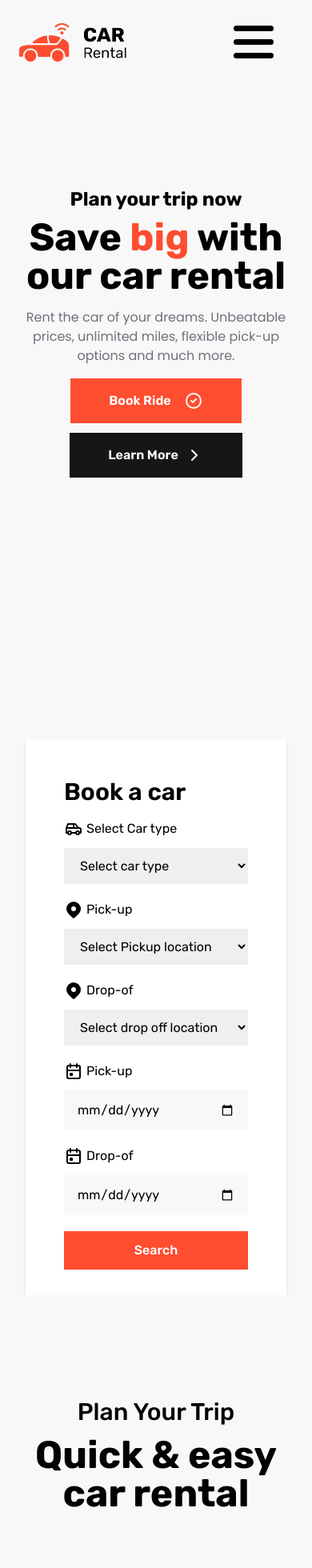
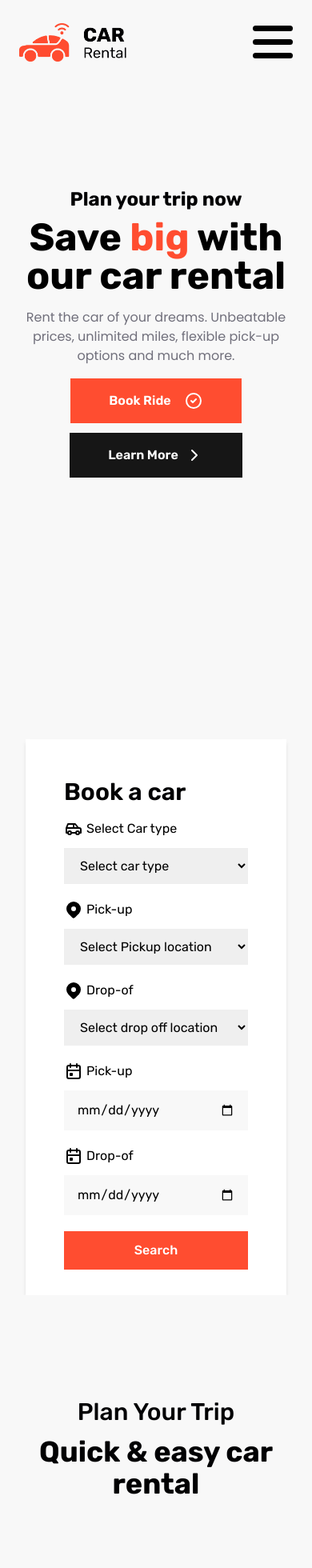
Before and after one commit to ahmad-kashkoush/Car-Rental, a React (Vite) app: page / in a window 390 px wide. Shown: the top 1960 px of the page at 80% size. Built offline with nearby package versions, Linux system fonts and the light colour scheme.

Commit message:
refactor: update heading size

```diff
--- a/src/components/Header.jsx
+++ b/src/components/Header.jsx
@@ -36,7 +36,7 @@ function Header() {
                 />
               </Link>
             </div>
-            <label htmlFor="ham-checkbox" className="hamburgerMenu px-6 py-4">
+            <label htmlFor="ham-checkbox" className="hamburgerMenu  py-4">
               <input
                 type="checkbox"
                 id="ham-checkbox"
--- a/src/components/TestimonialSection.jsx
+++ b/src/components/TestimonialSection.jsx
@@ -6,7 +6,7 @@ function TestimonialSection() {
           Reviewed by People
         </h2>
         <h1 className="section-title mx-auto mb-6 mt-3 max-w-[34rem] font-bold">
-          Client's Testimonials
+           Testimonials
         </h1>
         <p className="mx-auto mb-5 max-w-[34rem]">
           Discover the positive impact we've made on the our clients by reading
--- a/src/index.css
+++ b/src/index.css
@@ -23,7 +23,7 @@
   }
 
   .section-title {
-    @apply font-sans text-5xl text-title;
+    @apply font-sans text-4xl sm:text-5xl text-title;
   }
   /* Plan: boxes */
   .plan-box {
```
